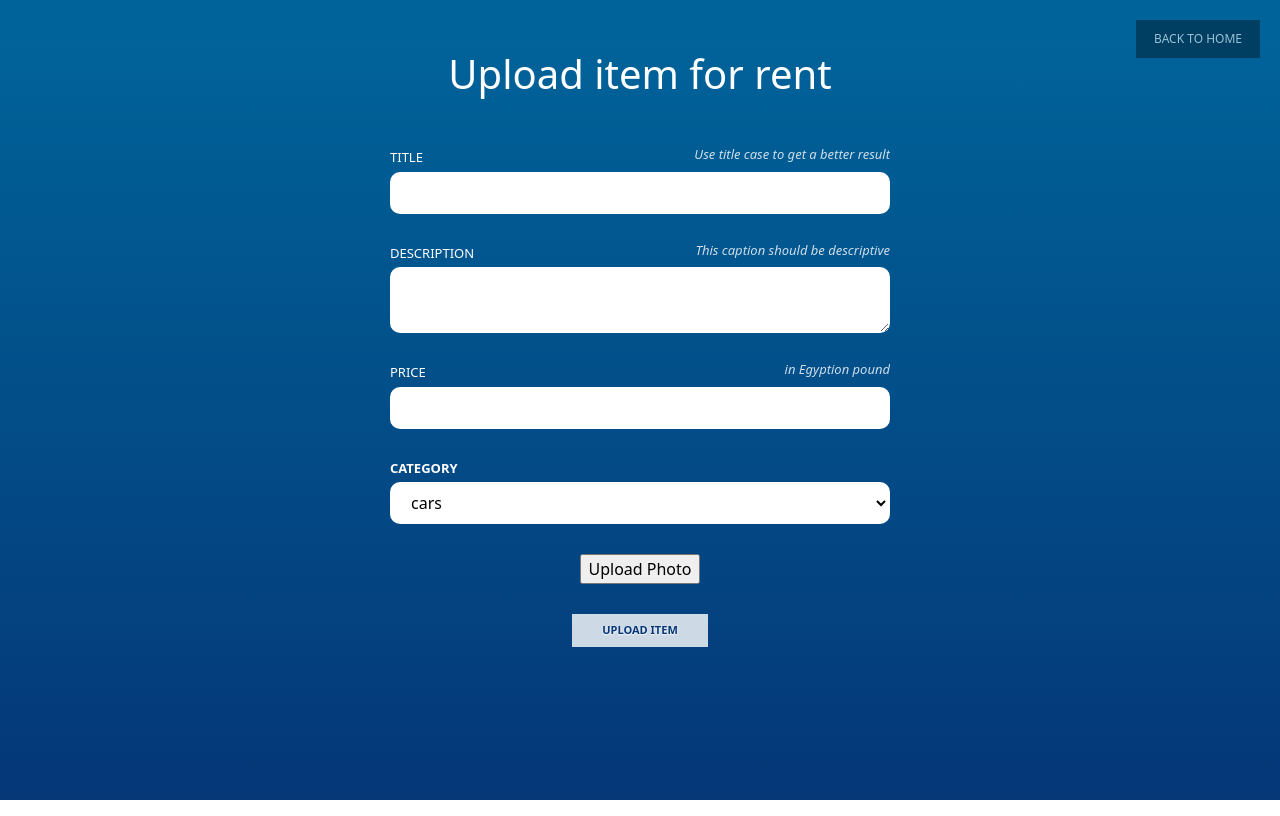
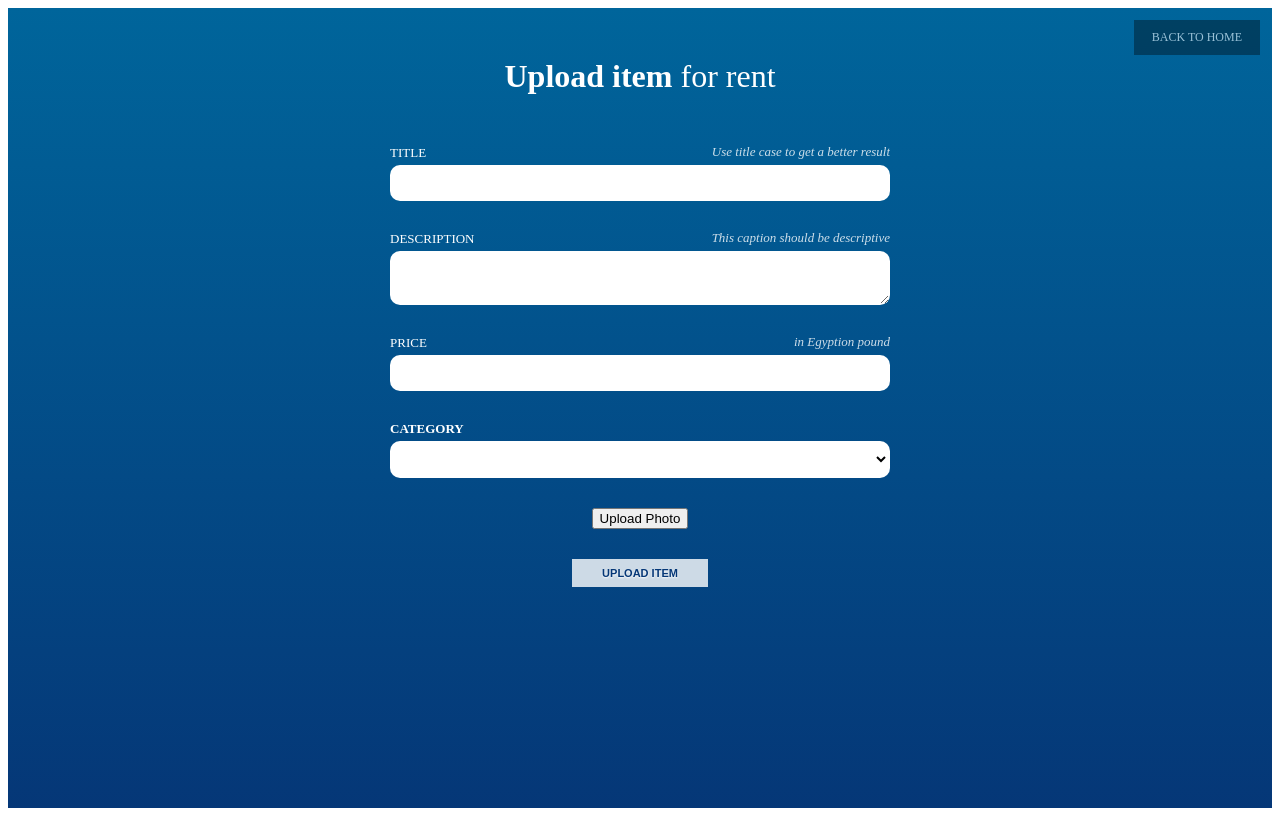
Before and after one commit to AhmedRabea2100/Salfny, an Angular app in the folder Frontend/: page /uploadItems in a window 1280 px wide. Built offline with nearby package versions, Linux system fonts and the light colour scheme.

Commit message:
catgory stored

```diff
--- a/Frontend/angular.json
+++ b/Frontend/angular.json
@@ -25,12 +25,9 @@
               "src/assets"
             ],
             "styles": [
-              "node_modules/bootstrap/dist/css/bootstrap.min.css",
               "src/styles.css"
             ],
             "scripts": [
-              "node_modules/jquery/dist/jquery.min.js",
-              "node_modules/bootstrap/dist/js/bootstrap.min.js"
             ]
           },
           "configurations": {
--- a/Frontend/src/app/components/upload-items/upload-items.component.html
+++ b/Frontend/src/app/components/upload-items/upload-items.component.html
@@ -18,7 +18,7 @@
     </div>
     <div class="form-group">
       <label for="country"><strong>Category</strong></label>
-      <select class="form-controll" id="country" required>
+      <select class="form-controll"  [(ngModel)]="uploadItem.category" name="caption" id ="caption" required>
         <option *ngFor="let category of categories" [value]="category">{{category}}</option>
       </select>
     </div>
--- a/Frontend/src/app/components/upload-items/upload-items.component.ts
+++ b/Frontend/src/app/components/upload-items/upload-items.component.ts
@@ -28,6 +28,7 @@ export class UploadItemsComponent {
  }
 
  onFileChange(event) {
+  console.log(event)
    const reader = new FileReader();
 
    if(event.target.files && event.target.files.length) {
@@ -38,7 +39,7 @@ export class UploadItemsComponent {
 
        this.imageSrc = reader.result as string;
 
-      /* this.myForm.patchValue({
+     /*this.myForm.patchValue({
          fileSource: reader.result
        });*/
 
--- a/Frontend/src/styles.css
+++ b/Frontend/src/styles.css
@@ -1,2 +1 @@
 /* You can add global styles to this file, and also import other style files */
-@import "~bootstrap/dist/css/bootstrap.css";
```
